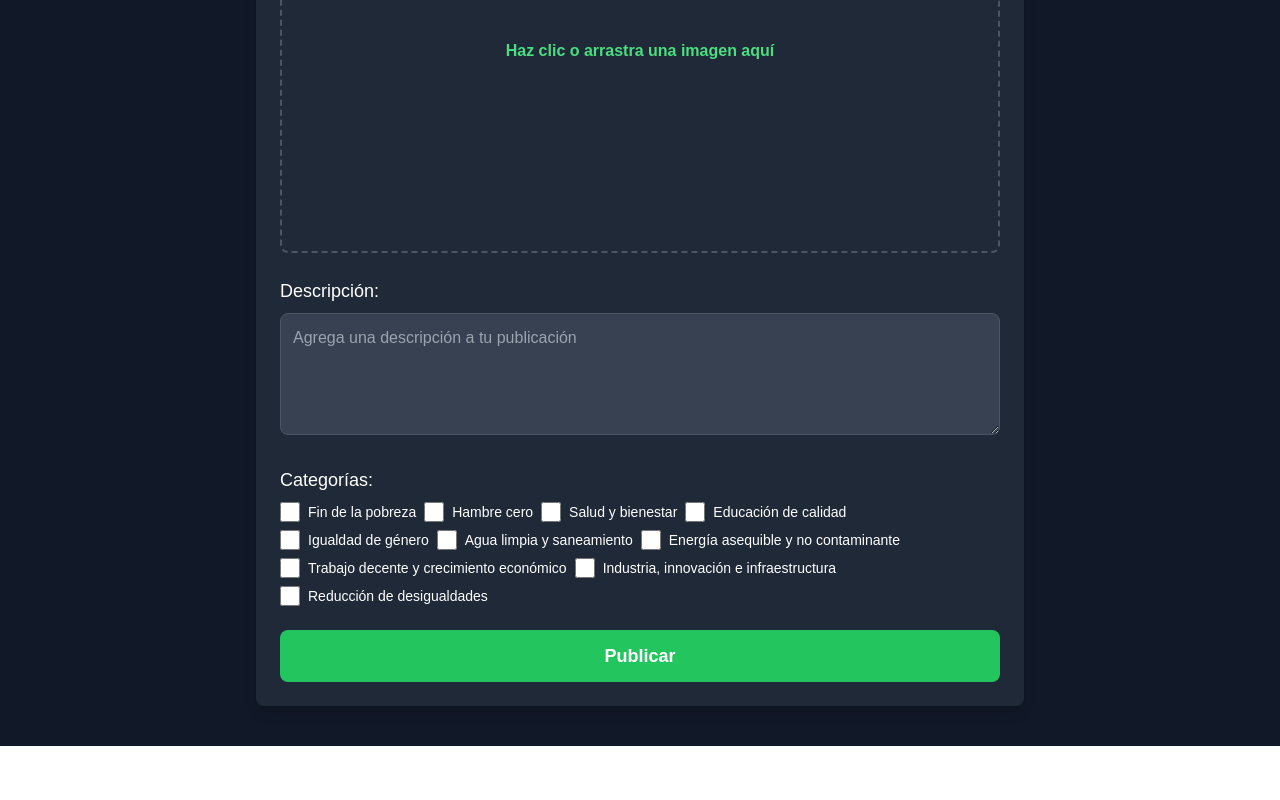
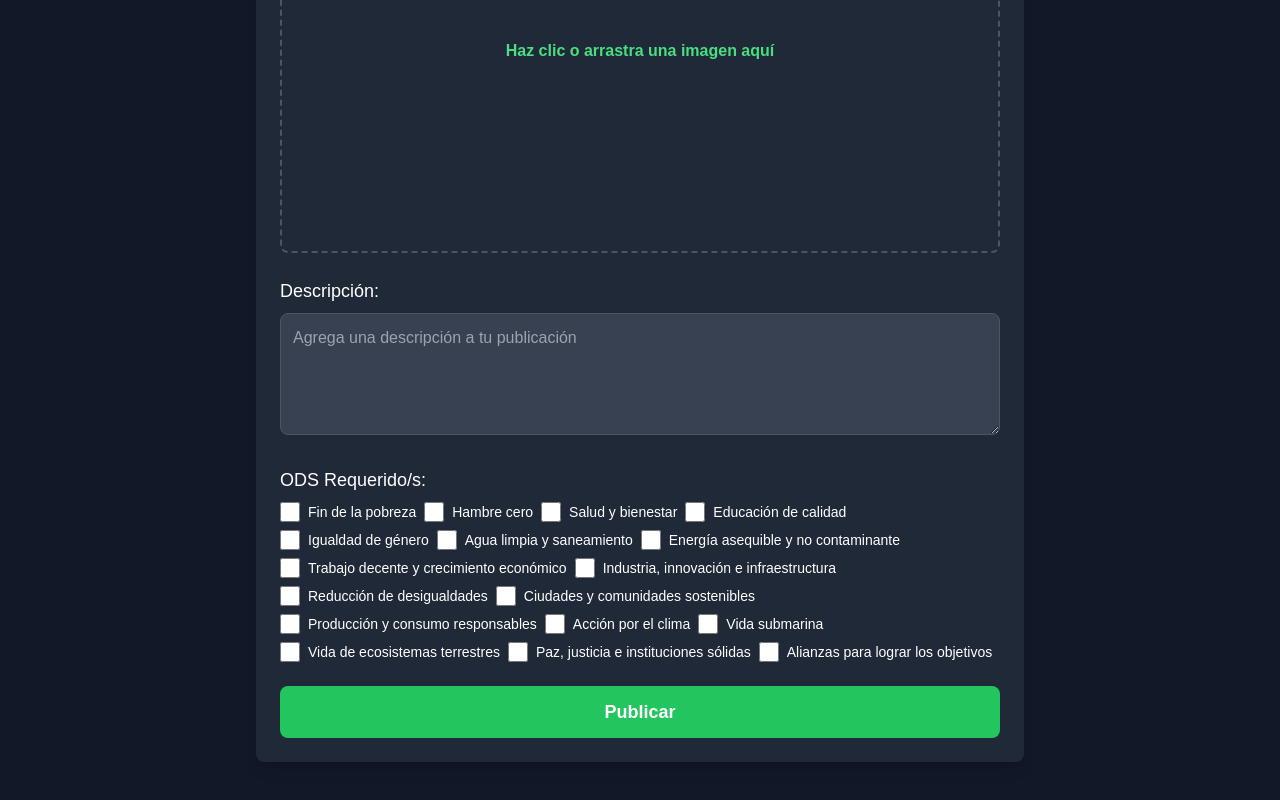
Before and after one commit to 24750Montenegro/Conneto-front, a Next.js app in the folder conneto/: page /user/post in a window 1280 px wide. Shown: the part 328-1128 px from the top of the page. Before the commit the page ends 1074 px from the top, so only its background shows below. Built offline with nearby package versions, Linux system fonts and the light colour scheme.

Commit message:
Se hace funcional el botón de crear Publicación.

```diff
--- a/conneto/src/app/user/post/page.tsx
+++ b/conneto/src/app/user/post/page.tsx
@@ -22,6 +22,13 @@ const CreatePost = () => {
     "Trabajo decente y crecimiento económico",
     "Industria, innovación e infraestructura",
     "Reducción de desigualdades",
+    "Ciudades y comunidades sostenibles",
+    "Producción y consumo responsables",
+    "Acción por el clima",
+    "Vida submarina",
+    "Vida de ecosistemas terrestres",
+    "Paz, justicia e instituciones sólidas",
+    "Alianzas para lograr los objetivos"
   ];
 
   // Manejar la subida de imagen y obtener la relación de aspecto
@@ -71,12 +78,44 @@ const CreatePost = () => {
     }
   };
 
-  const handlePostCreation = () => {
-    console.log("Publicación creada con éxito:", {
-      image: selectedImage,
-      description,
-      categories: selectedCategories,
-    });
+  const handlePostCreation = async () => {
+    if (!description || !selectedImage || selectedCategories.length === 0)
+      {
+      alert("Por favor, completa todos los campos antes de publicar.");
+      return;
+    }
+
+    try
+    {
+      const formData = new FormData();
+      formData.append("description", description);
+      formData.append("categories", JSON.stringify(selectedCategories));
+
+      const response = await fetch(selectedImage);
+      const blob = await response.blob();
+      const file = new File([blob], "image.jpg", { type: "image/jpeg" });
+      formData.append("image", file);
+
+      const res = await fetch('http://localhost:3000/user/post', {
+        method: 'POST',
+        body: formData,
+      });
+
+      if (res.ok)
+        {
+        alert("Publicación creada con éxito");
+        router.push('/user/feed');
+      }
+      else
+      {
+        alert("Error al crear la publicación.");
+      }
+    }
+    catch (error)
+    {
+      console.error("Error al crear la publicación:", error);
+      alert("Error en la solicitud. Intenta nuevamente.");
+    }
   };
 
   return (
@@ -144,7 +183,7 @@ const CreatePost = () => {
 
         {/* Selección de categorías (múltiple) */}
         <div className="mb-6">
-          <label className="block text-lg mb-2">Categorías:</label>
+          <label className="block text-lg mb-2">ODS Requerido/s:</label>
           <div className="flex flex-wrap gap-2">
             {categories.map((cat, index) => (
               <div key={index} className="flex items-center space-x-2">
```
